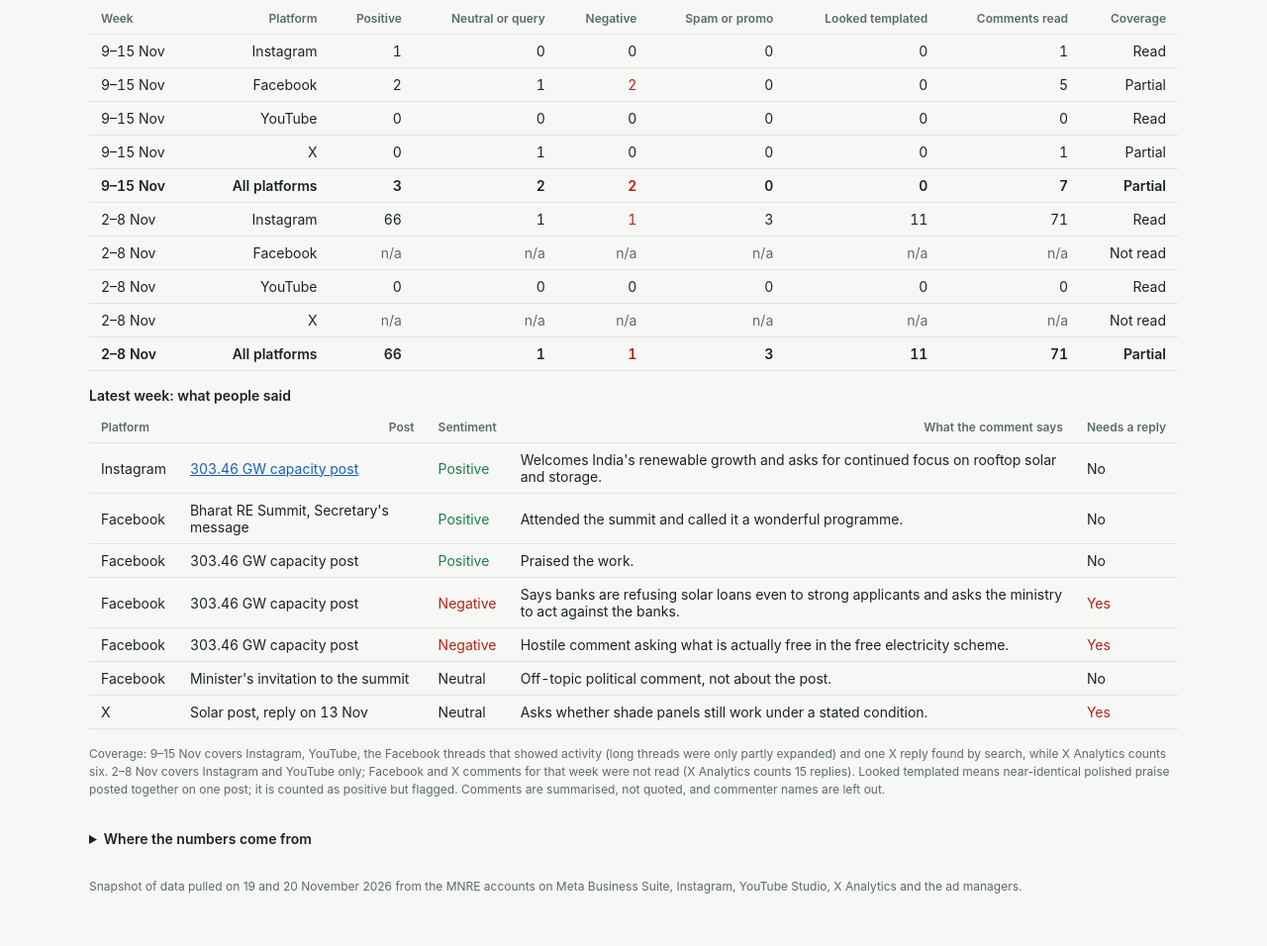
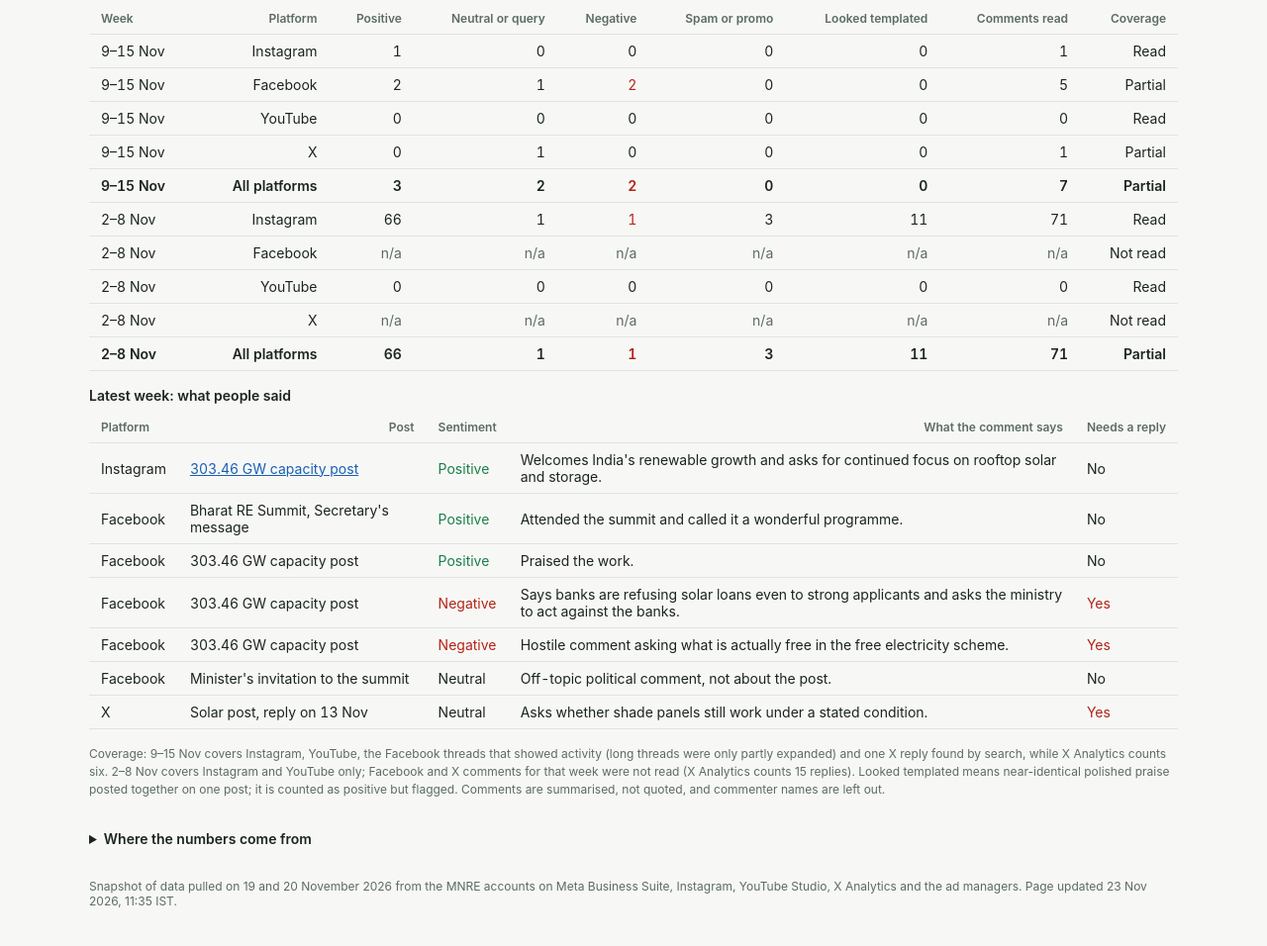
Before and after one commit to Shilpi-280993/mnre-social-dashboard, a plain HTML site: page index.html in a window 1280 px wide. Shown: the part 2795-3751 px from the top of the page at 99% size. Drawn offline with nearby package versions, Linux system fonts and the light colour scheme.

Commit message:
Add files via upload

```diff
--- a/index.html
+++ b/index.html
@@ -4,6 +4,11 @@
 <meta charset="utf-8">
 <meta name="viewport" content="width=device-width, initial-scale=1">
 <title>MNRE Social Media Dashboard</title>
+<meta name="page-version" content="202611231135">
+<script>
+(function () { try { var me = "202611231135"; fetch(location.pathname + "?cb=" + Date.now(), { cache: "no-store" }).then(function (r) { return r.text(); }).then(function (t) { var m = t.match(/name="page-version" content="([^"]+)"/); if (m && m[1] !== me && location.search.indexOf("v=" + m[1]) < 0) { location.replace(location.pathname + "?v=" + encodeURIComponent(m[1])); } }).catch(function () {}); } catch (e) {} })();
+</script>
+
 <style>
 :root {
   --mn-accent: #1f6f5c; --mn-link: #1a5fb4;
@@ -548,7 +553,7 @@ body { margin: 0; background: var(--color-bg); color: var(--color-fg); font-fami
 </div>
 
 
-<p class="foot">Snapshot of data pulled on 19 and 20 November 2026 from the MNRE accounts on Meta Business Suite, Instagram, YouTube Studio, X Analytics and the ad managers.</p>
+<p class="foot">Snapshot of data pulled on 19 and 20 November 2026 from the MNRE accounts on Meta Business Suite, Instagram, YouTube Studio, X Analytics and the ad managers. Page updated 23 Nov 2026, 11:35 IST.</p>
 </div>
 <script src="https://cdnjs.cloudflare.com/ajax/libs/d3/7.9.0/d3.min.js"></script>
 <script>
```
